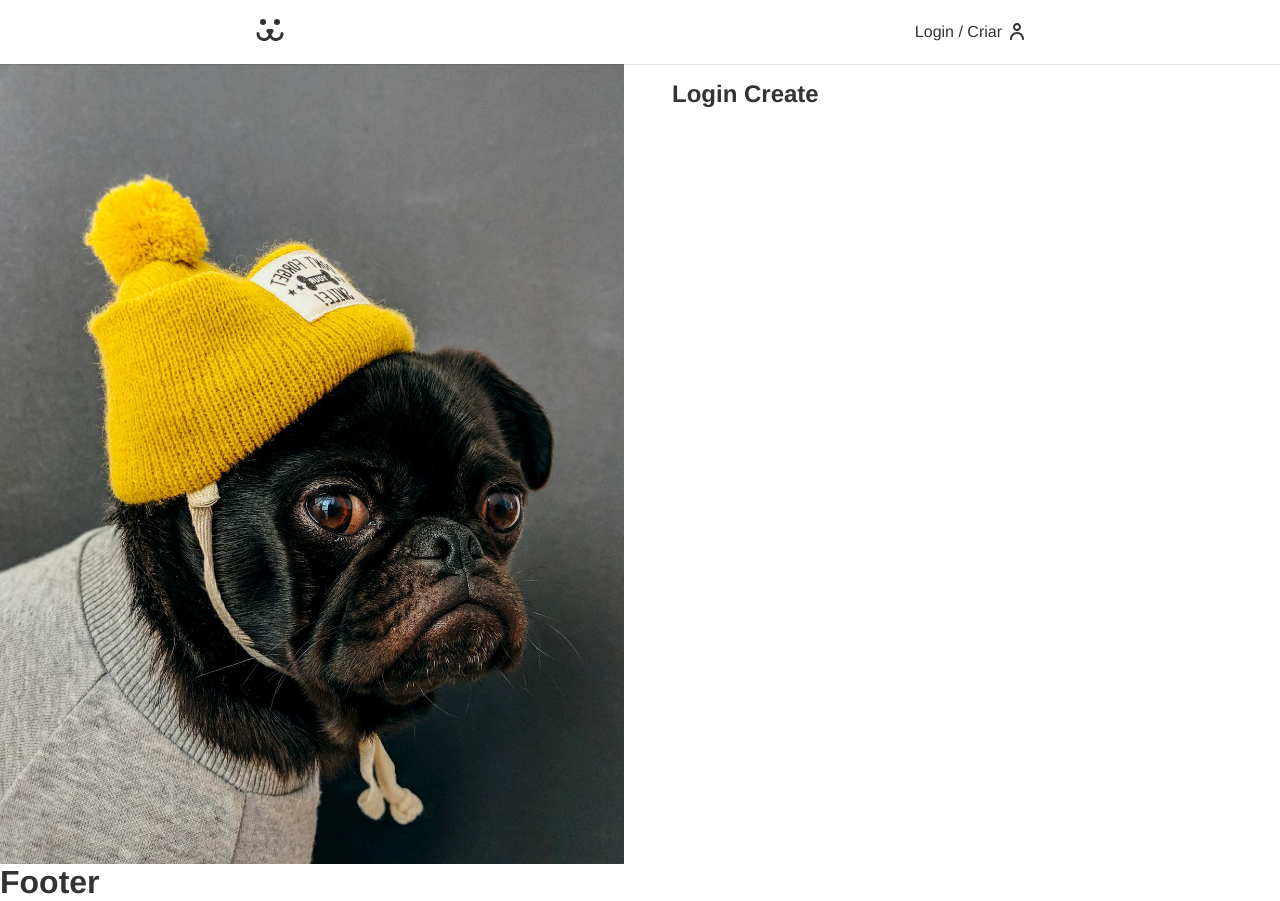
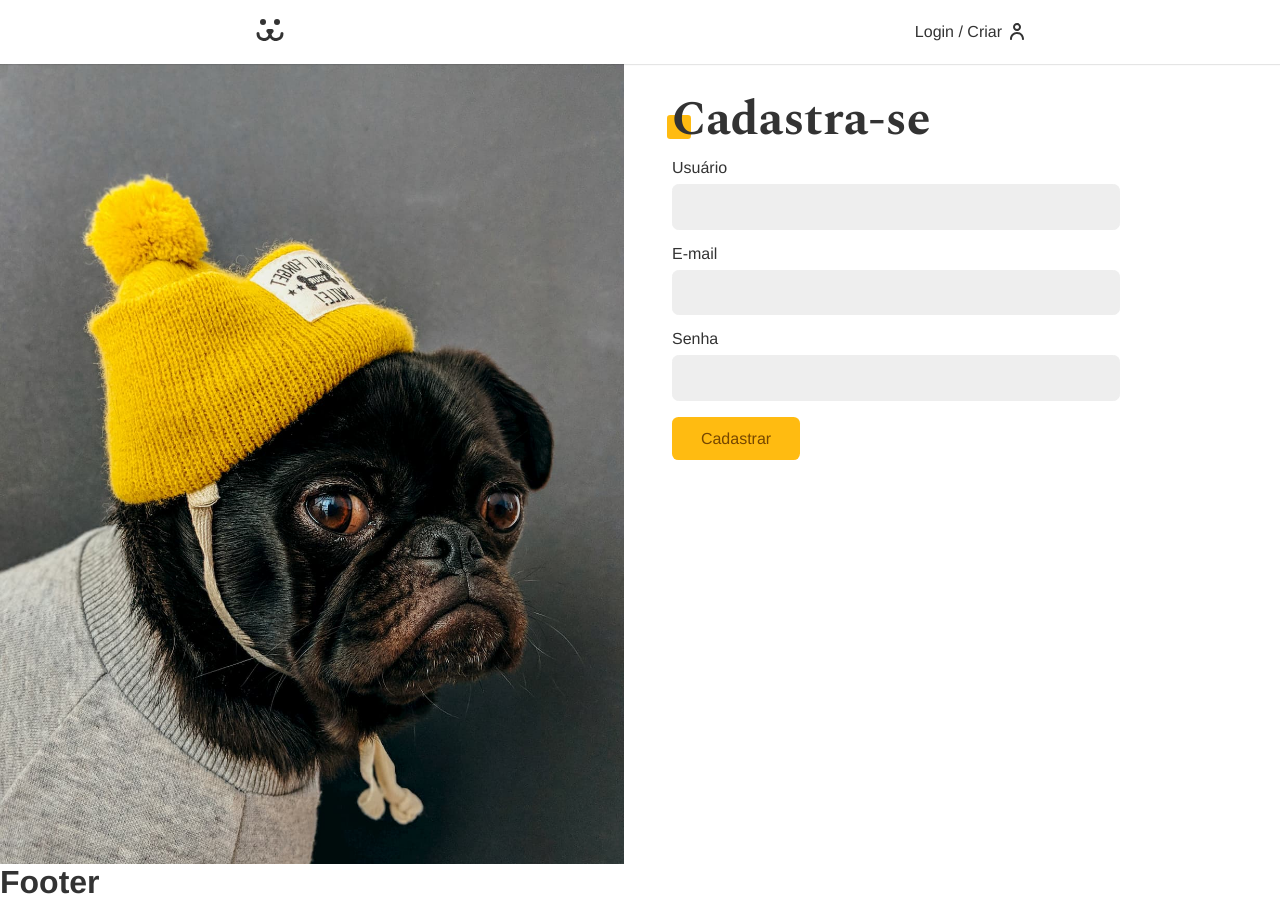
Before and after one commit to pedrogiampietro/Aikater, a React (Create React App) app in the folder web/: page /login/criar in a window 1280 px wide. Built offline with nearby package versions, Linux system fonts and the light colour scheme.

Commit message:
Finalizando Login & Criar Conta

```diff
--- a/web/src/Components/Login/LoginCreate/index.js
+++ b/web/src/Components/Login/LoginCreate/index.js
@@ -1,8 +1,40 @@
 import React from 'react'
-import { Link } from 'react-router-dom'
+import { USER_POST } from '../../../api'
+import Input from '../../Forms/Input'
+import Button from '../../Forms/Button'
+import useForm from '../../../Hooks/useForm'
+import { UserContext } from '../../../UserContext'
 
 const LoginCreate = () => {
-	return <h1>Login Create</h1>
+	const username = useForm()
+	const email = useForm('email')
+	const password = useForm()
+
+	const { userLogin } = React.useContext(UserContext)
+
+	async function handleSubmit(e) {
+		e.preventDefault()
+		const { url, options } = USER_POST({
+			username: username.value,
+			email: email.value,
+			password: password.value,
+		})
+		const response = await fetch(url, options)
+		if (response.ok) userLogin(username.value, password.value)
+	}
+
+	return (
+		<section className="animeLeft">
+			<h1 className="title">Cadastra-se</h1>
+			<form onSubmit={handleSubmit}>
+				<Input label="Usuário" type="text" name="username" {...username} />
+				<Input label="E-mail" type="text" name="email" {...email} />
+				<Input label="Senha" type="password" name="password" {...password} />
+
+				<Button>Cadastrar</Button>
+			</form>
+		</section>
+	)
 }
 
 export default LoginCreate
--- a/web/src/api.js
+++ b/web/src/api.js
@@ -36,3 +36,16 @@
 		},
 	}
 }
+
+export function USER_POST(body) {
+	return {
+		url: API_URL + '/api/user',
+		options: {
+			method: 'POST',
+			headers: {
+				'Content-Type': 'application/json',
+			},
+			body: JSON.stringify(body),
+		},
+	}
+}
```
